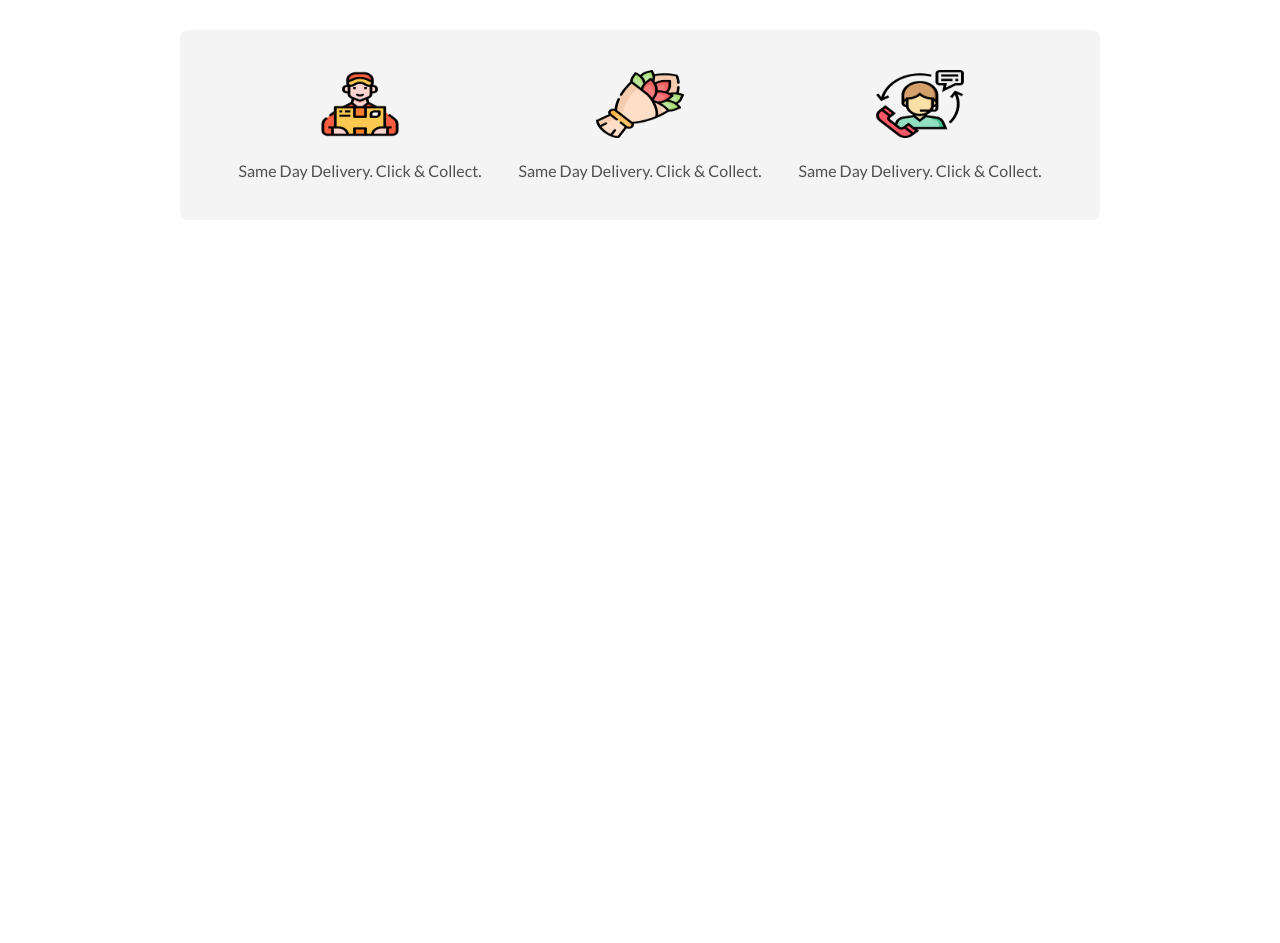
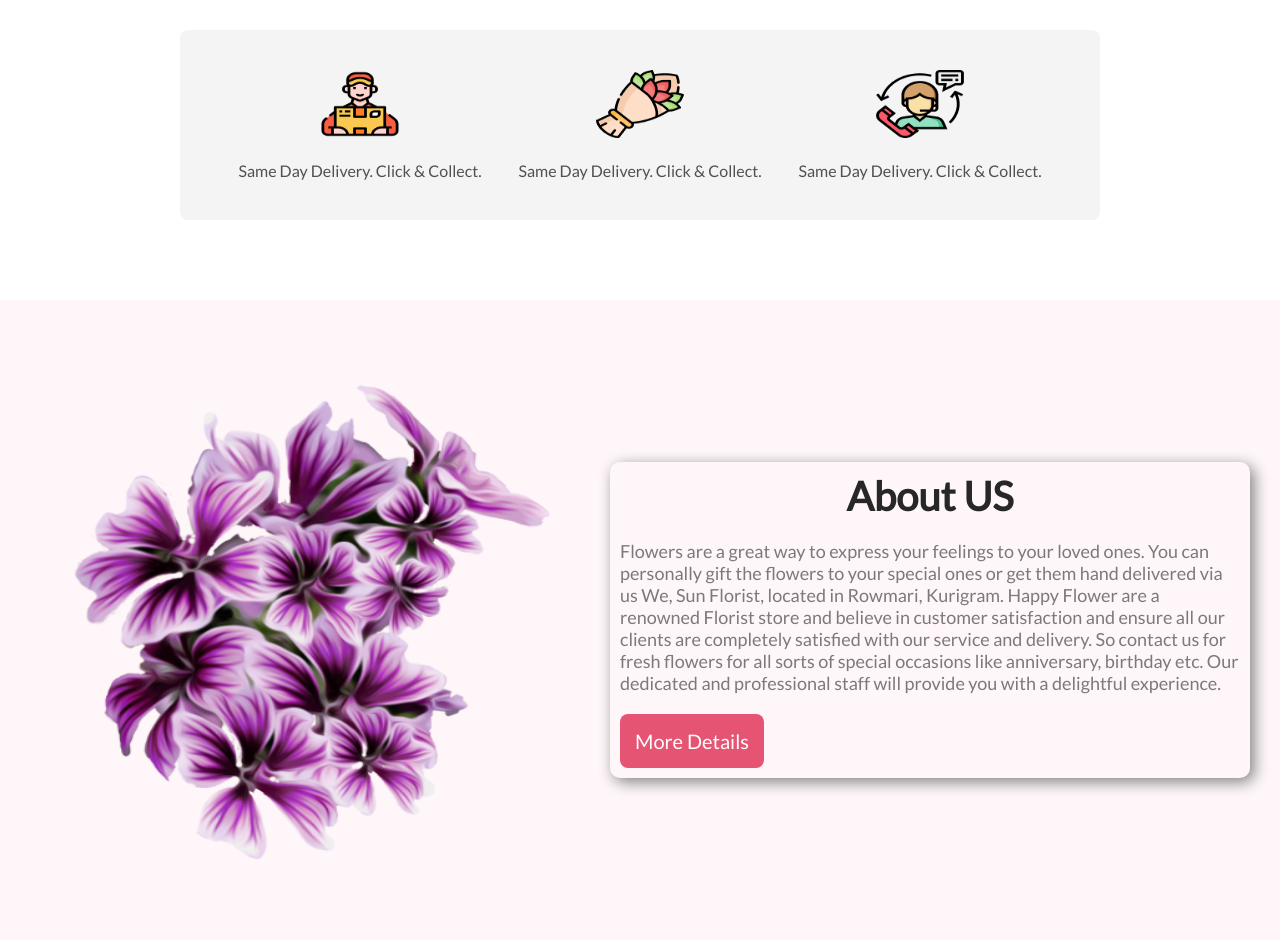
Before and after one commit to ahshanhabibatik/Online-Flower-shop, a plain HTML site: page index.html in a window 1280 px wide. Shown: the part 1544-2487 px from the top of the page. Before the commit the page ends 1844 px from the top, so only its background shows below. Drawn offline with Linux system fonts and the light colour scheme.

Commit message:
added about section

```diff
--- a/index.html
+++ b/index.html
@@ -95,3 +95,26 @@
 
                 </div>
             </section>
+            <!-- this is about us section -->
+            <section>
+
+                <div class="about-container">
+                    <div class="about-info">
+                        <h1 class="about-title">About US</h1>
+
+                        <p class="about-discription">Flowers are a great way to express your feelings to your loved
+                            ones. You can personally gift the flowers to your special ones or get them hand delivered
+                            via us We,
+                            Sun Florist, located in Rowmari, Kurigram. Happy Flower are a renowned Florist store and
+                            believe in customer satisfaction and ensure all our clients are completely satisfied with
+                            our service and delivery. So contact us for fresh flowers for all sorts of special occasions
+                            like anniversary, birthday etc. Our dedicated and professional staff will provide you with a
+                            delightful experience.</p>
+
+                        <button class="btn-about">More Details </button>
+                    </div>
+                    <div class="about-photo">
+                        <img class="banner-img" src="./Flower Asset/purple-flower-png-6237.png" alt="" />
+                    </div>
+                </div>
+            </section>
--- a/style/style.css
+++ b/style/style.css
@@ -153,3 +153,62 @@
     font-size: 16px;
 
 }
+
+/* about section */
+.about-container {
+
+    width: auto;
+    height: 620px;
+    display: flex;
+    justify-content: space-around;
+    align-items: center;
+    flex-direction: row-reverse;
+    padding: 10px;
+    background: rgba(229, 84, 115, 0.05);
+    margin: 0px;
+    margin-bottom: 50px;
+
+}
+
+.about-title {
+    text-align: center;
+    color: #272727;
+    font-size: 40px;
+    font-weight: 800;
+    padding: 10px;
+}
+
+.banner-img {
+    width: 500px;
+    height: 500px;
+    margin: 20px;
+    padding: 20px;
+}
+
+.about-info {
+
+    box-shadow: 4px 4px 15px gray;
+    border-radius: 10px;
+    margin: 10px 20px;
+
+}
+
+.about-discription {
+    color: rgba(39, 39, 39, 0.60);
+    font-size: 18px;
+    padding: 10px;
+
+
+}
+
+.btn-about {
+    border-radius: 8px;
+    background: #E55473;
+    color: #FFF;
+    font-size: 20px;
+    padding: 15px;
+    border: none;
+    margin: 10px;
+    text-align: center;
+
+}
```
